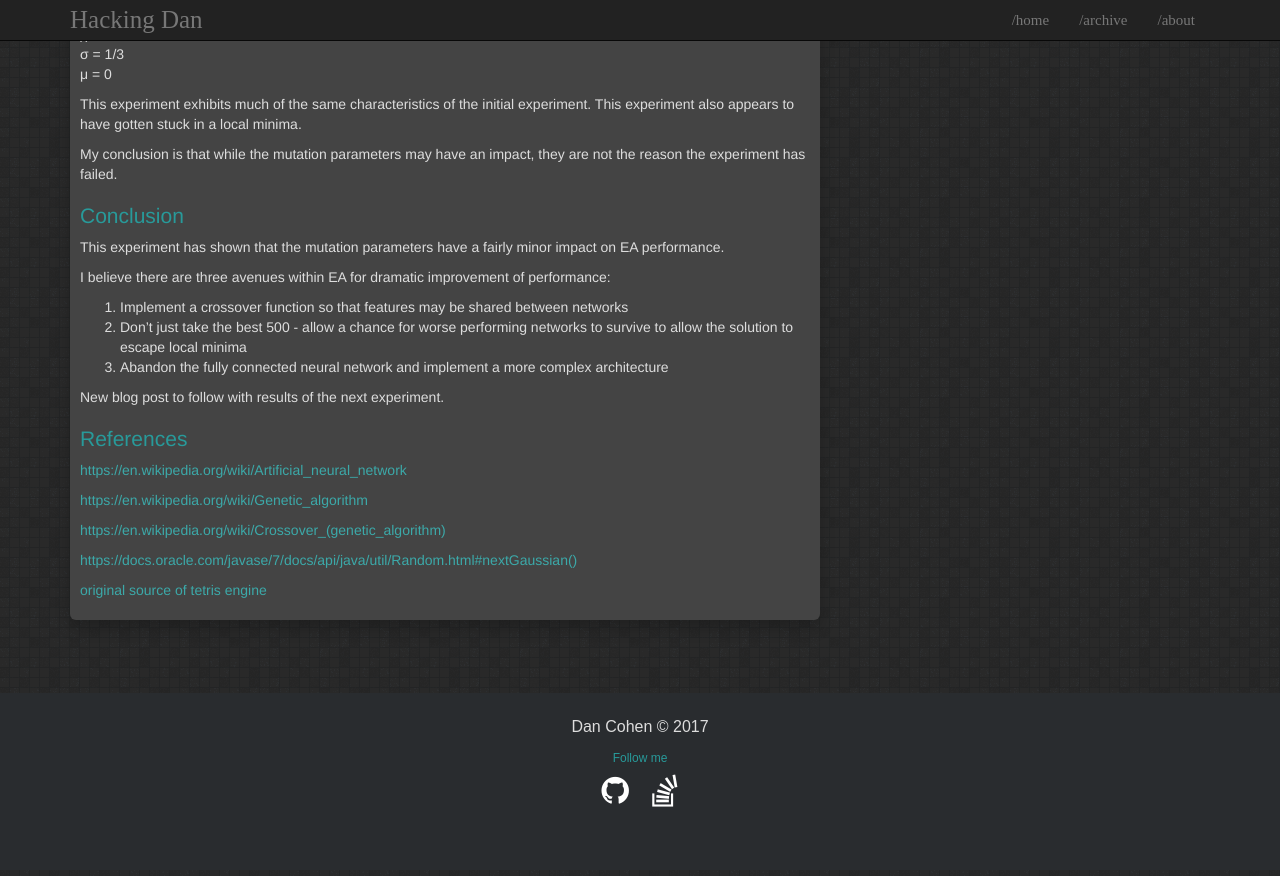
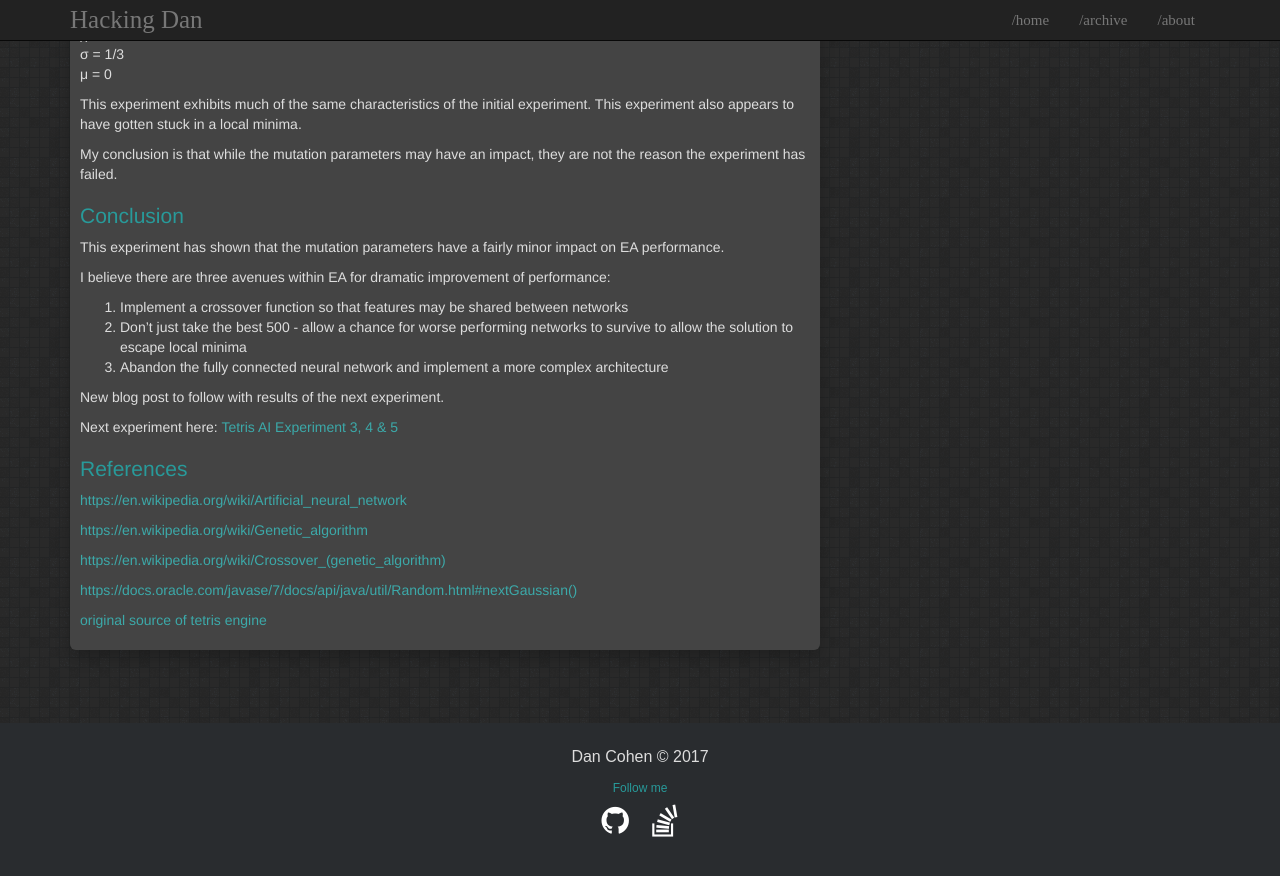
Before and after one commit to cohen990/cohen990.github.io, a Jekyll site: the page built from _posts/2017-11-13-tetris-ai-experiment-1-2-single-parent-evolutionary-algorithm.md, in a window 1280 px wide and 900 px high, scrolled down 7783 px. Shown: the top 876 px of the window. Built offline with Jekyll 4.4.1, drawn with Linux system fonts in a browser that asks for light colours.

Commit message:
link old tetris post to new

```diff
--- a/_posts/2017-11-13-tetris-ai-experiment-1-2-single-parent-evolutionary-algorithm.md
+++ b/_posts/2017-11-13-tetris-ai-experiment-1-2-single-parent-evolutionary-algorithm.md
@@ -239,6 +239,8 @@ I believe there are three avenues within EA for dramatic improvement of performa
 
 New blog post to follow with results of the next experiment.
 
+Next experiment here: [Tetris AI Experiment 3, 4 & 5]({% post_url 2018-01-02-tetris-failed-experiment-next-steps %})
+
 ## References
 
 [https://en.wikipedia.org/wiki/Artificial_neural_network](https://en.wikipedia.org/wiki/Artificial_neural_network)
```
